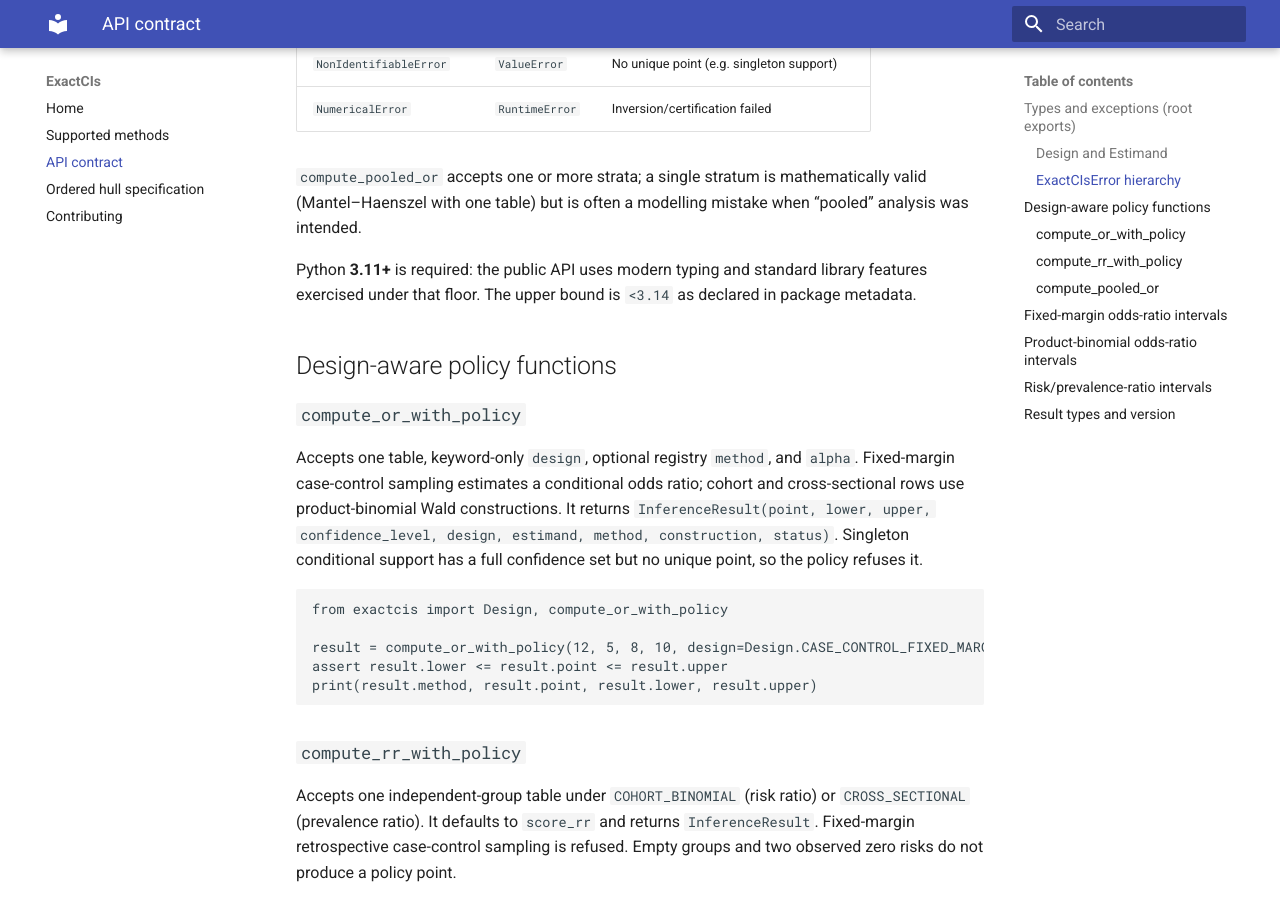
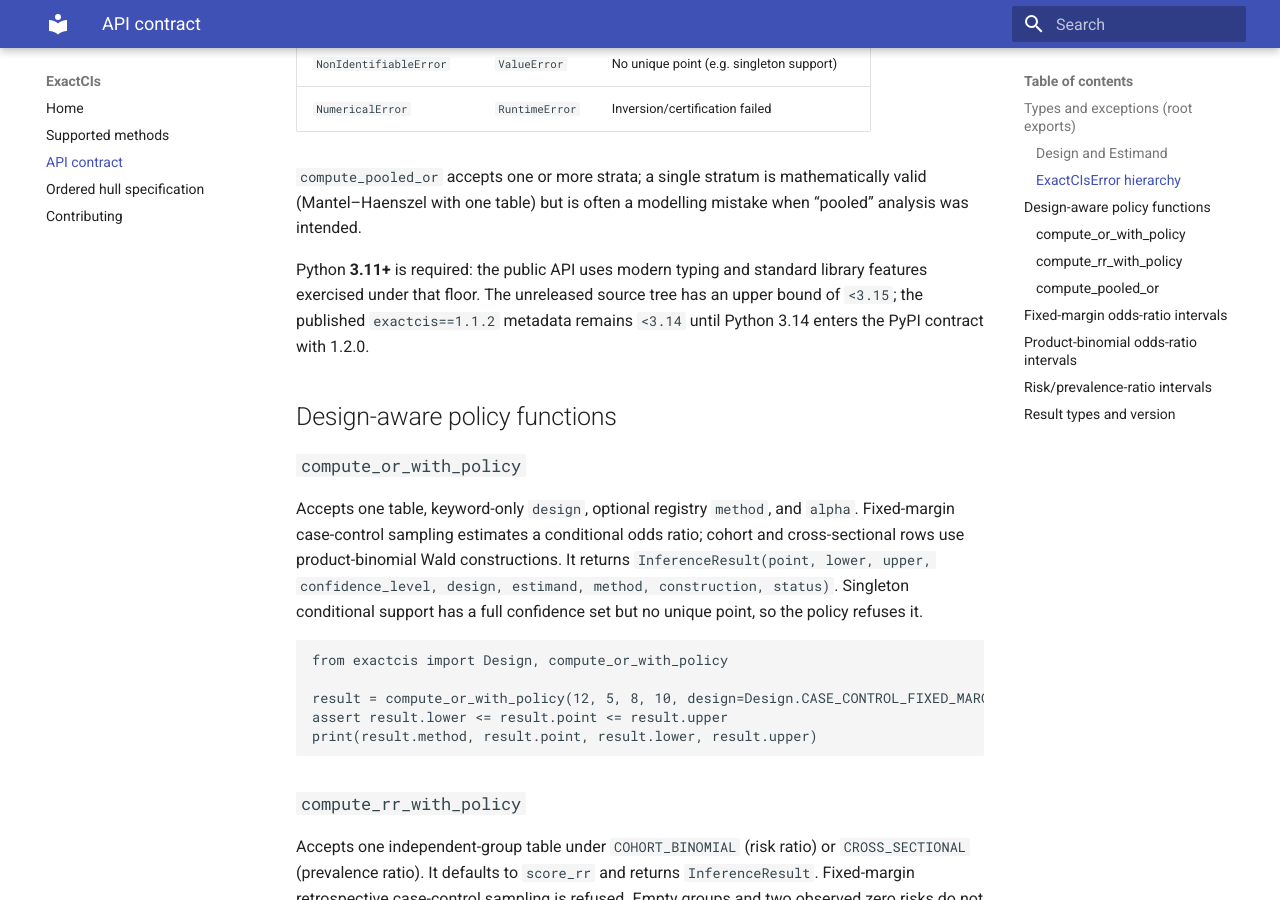
Before and after one commit to CheyLoveday/ExactCIs-public, an MkDocs documentation site: the page built from docs_md/api.md, in a window 1280 px wide and 900 px high, scrolled down 1141 px. Built offline with MkDocs 1.6.1 and Material for MkDocs 9.7.7, drawn with Linux system fonts in a browser that asks for light colours.

Commit message:
chore: add Python 3.14 support matrix

```diff
--- a/docs_md/api.md
+++ b/docs_md/api.md
@@ -51,8 +51,9 @@
 mistake when “pooled” analysis was intended.
 
 Python **3.11+** is required: the public API uses modern typing and standard
-library features exercised under that floor. The upper bound is `<3.14` as
-declared in package metadata.
+library features exercised under that floor. The unreleased source tree has an
+upper bound of `<3.15`; the published `exactcis==1.1.2` metadata remains
+`<3.14` until Python 3.14 enters the PyPI contract with 1.2.0.
 
 ## Design-aware policy functions
 
--- a/pyproject.toml
+++ b/pyproject.toml
@@ -7,7 +7,7 @@
 dynamic = ["version"]
 description = "Design-aware inference for sparse 2x2 tables"
 readme = "README.md"
-requires-python = ">=3.11,<3.14"
+requires-python = ">=3.11,<3.15"
 license = "MIT"
 license-files = ["LICENSE"]
 authors = [
@@ -27,6 +27,7 @@
   "Programming Language :: Python :: 3.11",
   "Programming Language :: Python :: 3.12",
   "Programming Language :: Python :: 3.13",
+  "Programming Language :: Python :: 3.14",
   "Topic :: Scientific/Engineering :: Mathematics",
 ]
 dependencies = []
```
Also changed, not shown: AGENTS.md (+2 -2 lines), CHANGELOG.md (+5 -0 lines), CONTRIBUTING.md (+1 -1 lines), README.md (+4 -2 lines), 5 other files.
